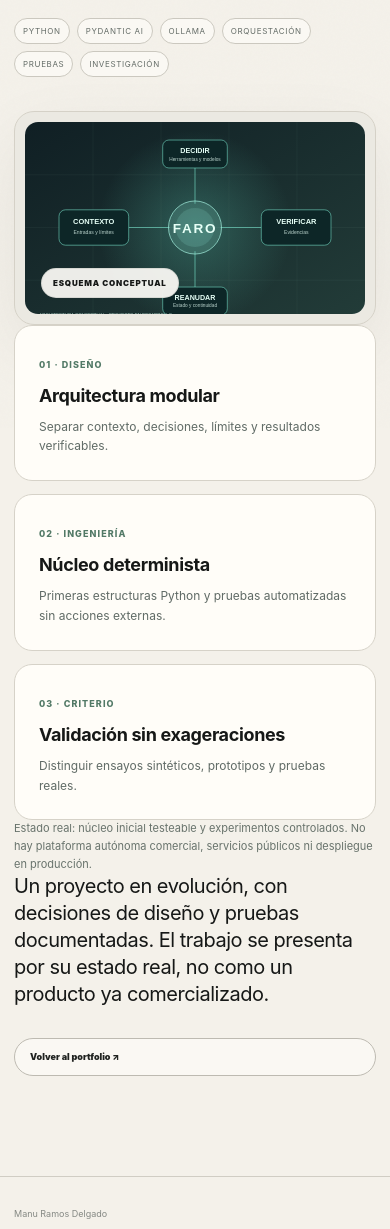
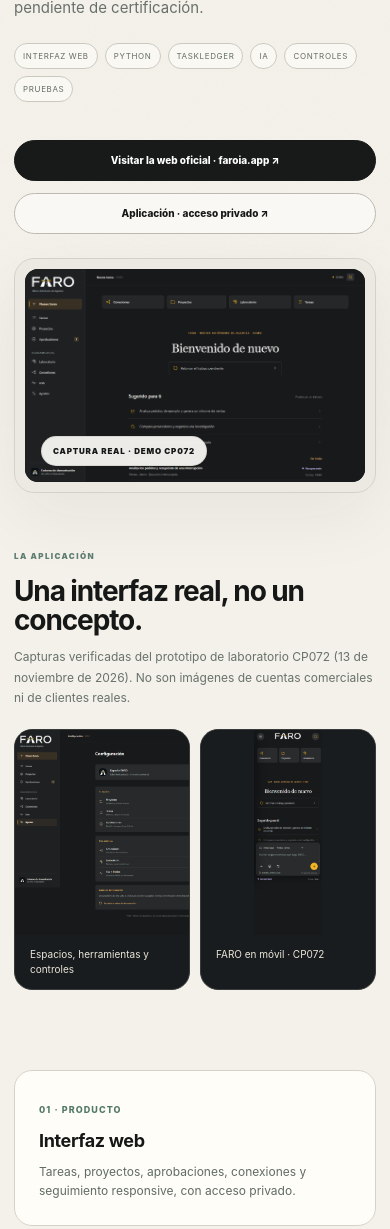
Before and after one commit to ManuRamosDelgado/manu-tech-portfolio, a plain HTML site: page project-faro.html in a window 390 px wide. Shown: the part 416-1645 px from the top of the page. Drawn offline with Linux system fonts and the light colour scheme.

Commit message:
feat(portfolio): mostrar capturas reales de FARO y enlazar landing oficial

```diff
--- a/portfolio-refresh.css
+++ b/portfolio-refresh.css
@@ -12,3 +12,30 @@
 .case-columns .case-eyebrow{font-size:9px;letter-spacing:.12em;text-transform:uppercase;font-weight:800;color:#527966}
 .case-disclosure{font-size:11px;color:#68736c;margin:-45px auto 72px;line-height:1.6}
 @media(max-width:720px){.featured-two,.case-columns{grid-template-columns:1fr}.featured-two .project-image{aspect-ratio:16/10}}
+
+/* FARO: capturas reales de laboratorio; presentación diferenciada de producto comercial. */
+.faro-card-links{display:flex;align-items:center;gap:18px;flex-wrap:wrap}
+.faro-card-links a:nth-child(2){color:#346650}
+.featured-two .project-card:first-child .project-image img{object-position:center 7%}
+.case-faro .faro-live-actions{display:flex;gap:12px;flex-wrap:wrap;margin:4px auto 24px}
+.case-faro .faro-live-actions .button{font-size:10px;text-decoration:none}
+.case-faro .faro-main-shot{margin-bottom:48px}
+.case-faro .faro-main-shot .product-stage-inner{aspect-ratio:16/10;background:#171919}
+.case-faro .faro-main-shot .product-stage-inner img{object-fit:cover;object-position:center top}
+.case-faro .faro-gallery-section{margin:0 auto 80px}
+.case-faro .faro-gallery-head{display:grid;grid-template-columns:1fr 1fr;gap:30px;align-items:end;margin-bottom:20px}
+.case-faro .faro-gallery-head h2{font-size:clamp(28px,4vw,48px);line-height:1.05;margin:12px 0 0;letter-spacing:-.04em}
+.case-faro .faro-gallery-head p{font-size:12px;line-height:1.7;color:#67726b;max-width:450px;margin:0}
+.case-faro .faro-shot-grid{display:grid;grid-template-columns:1.6fr .75fr;gap:16px}
+.case-faro .faro-shot{background:#191c1e;border:1px solid #373c3b;border-radius:18px;overflow:hidden;margin:0;min-width:0}
+.case-faro .faro-shot img{width:100%;height:320px;object-fit:cover;object-position:top left;display:block;background:#191c1e}
+.case-faro .faro-shot-mobile img{object-fit:contain;object-position:center center}
+.case-faro .faro-shot figcaption{padding:12px 15px;font-size:10px;color:#e9e5da}
+@media(max-width:720px){
+.case-faro .faro-gallery-head{grid-template-columns:1fr;gap:12px}
+.case-faro .faro-shot-grid{grid-template-columns:1fr 1fr;gap:10px}
+.case-faro .faro-shot img,.case-faro .faro-shot-mobile img{height:205px}
+.case-faro .faro-live-actions{display:flex;flex-direction:column;align-items:stretch}
+.case-faro .faro-live-actions .button{text-align:center}
+.faro-card-links{gap:10px 18px}
+}
--- a/project-faro.html
+++ b/project-faro.html
@@ -6,13 +6,23 @@
 <link rel="icon" href="favicon.svg" type="image/svg+xml">
 <meta name="theme-color" content="#f4f1ea">
 <meta property="og:type" content="website"><meta property="og:locale" content="es_ES"><meta property="og:title" content="FARO · Portfolio de Manu Ramos Delgado">
-<meta property="og:description" content="Plataforma propia para investigar la coordinación de tareas con agentes de IA: decisiones trazables, verificación y recuperación de contexto. Su objetivo es aprovechar modelos locales y recursos existentes, priorizando seguridad y coste."><meta name="twitter:card" content="summary">
+<meta property="og:description" content="FARO es una plataforma de agentes de IA en desarrollo con landing pública e interfaz web protegida. Su laboratorio integra gestión de tareas, historial persistente, controles y verificación de resultados. El servicio comercial completo sigue pendiente de certificación."><meta name="twitter:card" content="summary">
 <link rel="stylesheet" href="styles-v4.css"><link rel="stylesheet" href="styles-v4.1.css"><link rel="stylesheet" href="project-visual.css"><link rel="stylesheet" href="portfolio-refresh.css">
-</head><body class="project-visual-page"><div class="paper-grain" aria-hidden="true"></div>
+</head><body class="project-visual-page case-faro"><div class="paper-grain" aria-hidden="true"></div>
 <header class="site-header"><div class="shell header-inner"><a class="identity" href="index.html"><span class="identity-mark">MR</span><span><b>Manu Ramos Delgado</b><small>Portfolio profesional</small></span></a>
 <nav class="main-nav" aria-label="Principal"><a href="index.html#perfil">Perfil</a><a href="index.html#capacidades">Capacidades</a><a href="index.html#trabajo">Trabajo</a><a href="cv.html">Currículum</a></nav></div></header>
-<main><section class="project-visual-hero"><div class="wrap"><a class="project-back" href="index.html#trabajo">← Volver a los proyectos</a><div class="project-visual-hero-grid"><div><span class="project-visual-kicker">INTELIGENCIA ARTIFICIAL · INVESTIGACIÓN</span><h1>FARO</h1></div><div><p>Plataforma propia para investigar la coordinación de tareas con agentes de IA: decisiones trazables, verificación y recuperación de contexto. Su objetivo es aprovechar modelos locales y recursos existentes, priorizando seguridad y coste.</p><div class="project-visual-meta"><span>Python</span><span>Pydantic AI</span><span>Ollama</span><span>Orquestación</span><span>Pruebas</span><span>Investigación</span></div></div></div></div></section>
-<section class="wrap product-stage"><div class="product-stage-inner"><img src="assets/faro-project.svg" alt="Esquema conceptual de la arquitectura objetivo de FARO" loading="lazy"><span class="product-stage-label">Esquema conceptual</span></div></section>
-<section class="wrap case-columns"><article><span class="case-eyebrow">01 · Diseño</span><h3>Arquitectura modular</h3><p>Separar contexto, decisiones, límites y resultados verificables.</p></article><article><span class="case-eyebrow">02 · Ingeniería</span><h3>Núcleo determinista</h3><p>Primeras estructuras Python y pruebas automatizadas sin acciones externas.</p></article><article><span class="case-eyebrow">03 · Criterio</span><h3>Validación sin exageraciones</h3><p>Distinguir ensayos sintéticos, prototipos y pruebas reales.</p></article></section><p class="wrap case-disclosure">Estado real: núcleo inicial testeable y experimentos controlados. No hay plataforma autónoma comercial, servicios públicos ni despliegue en producción.</p>
+<main><section class="project-visual-hero"><div class="wrap"><a class="project-back" href="index.html#trabajo">← Volver a los proyectos</a><div class="project-visual-hero-grid"><div><span class="project-visual-kicker">AGENTES DE IA · APP WEB · EN DESARROLLO</span><h1>FARO</h1></div><div><p>FARO es una plataforma de agentes de IA en desarrollo con landing pública e interfaz web protegida. Su laboratorio integra gestión de tareas, historial persistente, controles y verificación de resultados. El servicio comercial completo sigue pendiente de certificación.</p><div class="project-visual-meta"><span>Interfaz web</span><span>Python</span><span>TaskLedger</span><span>IA</span><span>Controles</span><span>Pruebas</span></div></div></div></div></section>
+<div class="wrap faro-live-actions">
+<a class="button primary" href="https://faroia.app/" target="_blank" rel="noopener noreferrer">Visitar la web oficial · faroia.app ↗</a>
+<a class="button ghost" href="https://app.faroia.app/" target="_blank" rel="noopener noreferrer">Aplicación · acceso privado ↗</a>
+</div>
+<section class="wrap product-stage faro-main-shot"><div class="product-stage-inner"><img src="assets/faro-app-home.png" alt="Captura auténtica de FARO en entorno de demostración, pantalla de inicio y proyectos" loading="lazy"><span class="product-stage-label">Captura real · demo CP072</span></div></section>
+<section class="wrap faro-gallery-section" aria-labelledby="faro-gallery-heading">
+<div class="faro-gallery-head"><div><span class="project-visual-kicker">LA APLICACIÓN</span><h2 id="faro-gallery-heading">Una interfaz real, no un concepto.</h2></div><p>Capturas verificadas del prototipo de laboratorio CP072 (13 de noviembre de 2026). No son imágenes de cuentas comerciales ni de clientes reales.</p></div>
+<div class="faro-shot-grid">
+<figure class="faro-shot"><img src="assets/faro-app-settings.png" loading="lazy" alt="Ajustes de FARO: espacios, proyectos, tareas, permisos y herramientas de laboratorio"><figcaption>Espacios, herramientas y controles</figcaption></figure>
+<figure class="faro-shot faro-shot-mobile"><img src="assets/faro-app-mobile.png" loading="lazy" alt="Interfaz móvil real de FARO en demostración"><figcaption>FARO en móvil · CP072</figcaption></figure>
+</div></section>
+<section class="wrap case-columns"><article><span class="case-eyebrow">01 · Producto</span><h3>Interfaz web</h3><p>Tareas, proyectos, aprobaciones, conexiones y seguimiento responsive, con acceso privado.</p></article><article><span class="case-eyebrow">02 · Ingeniería</span><h3>Motor de laboratorio</h3><p>TaskLedger persistente, API experimental y tareas acotadas con modelos reales locales y verificación independiente.</p></article><article><span class="case-eyebrow">03 · Confianza</span><h3>Controles y evidencia</h3><p>Pruebas de permisos, límites, aprobación, trazabilidad y recuperación, sin prometer autonomía comercial aún no certificada.</p></article></section><p class="wrap case-disclosure">Estado en noviembre de 2026: landing pública en faroia.app; interfaz de aplicación protegida con Cloudflare Access en app.faroia.app. El backend y los agentes siguen en pruebas; no hay beta SaaS comercial abierta.</p>
 <section class="wrap project-outro"><p>Un proyecto en evolución, con decisiones de diseño y pruebas documentadas. El trabajo se presenta por su estado real, no como un producto ya comercializado.</p><a href="index.html#trabajo">Volver al portfolio ↗</a></section></main>
 <footer><div class="shell footer-inner"><span>Manu Ramos Delgado</span><span>FARO · en desarrollo</span></div></footer><script src="app-v4.js"></script></body></html>
```
Also changed, not shown: index.html (+5 -5 lines), assets/faro-app-home.png (added), assets/faro-app-mobile.png (added), assets/faro-app-settings.png (added), 1 other file.
